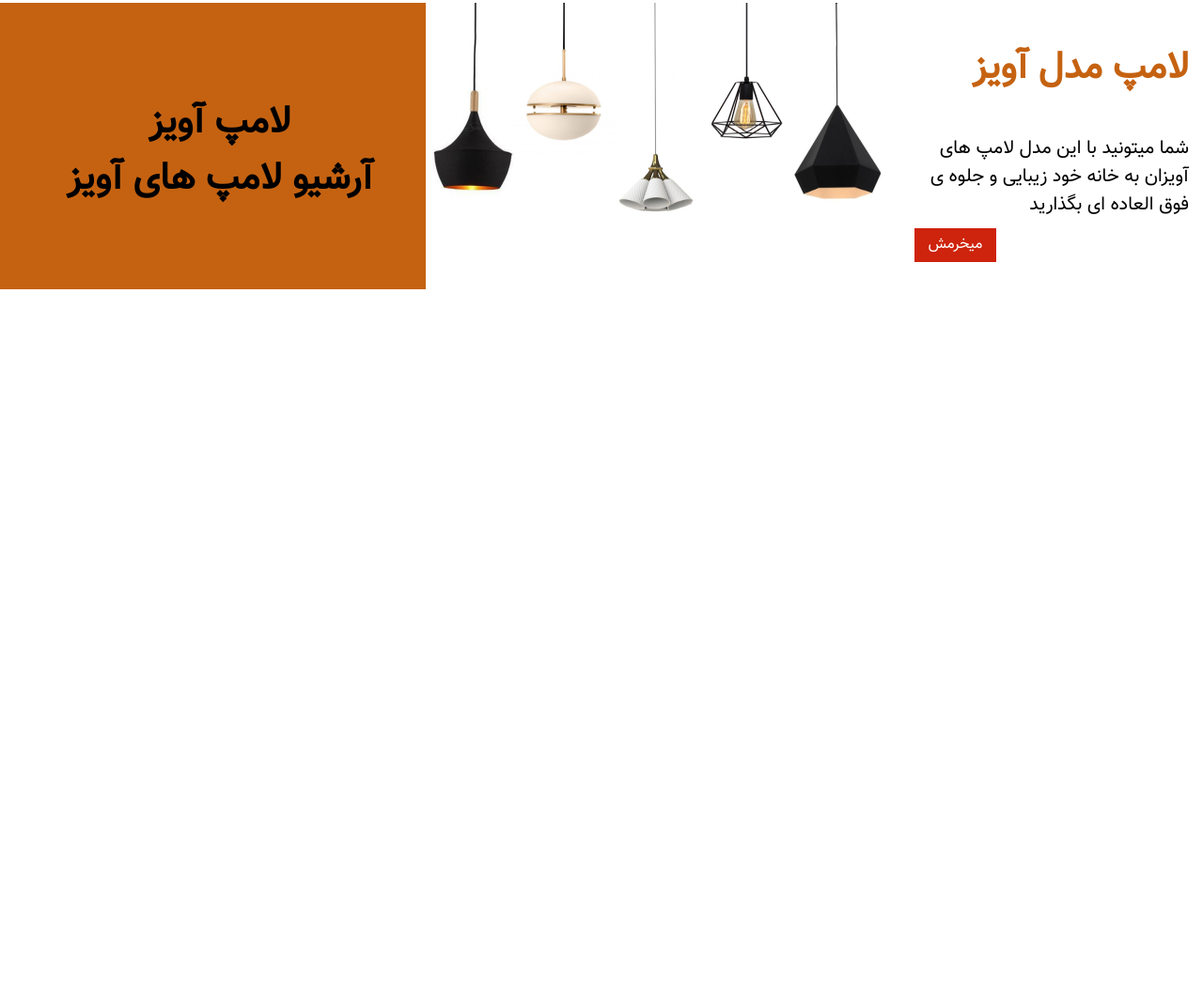
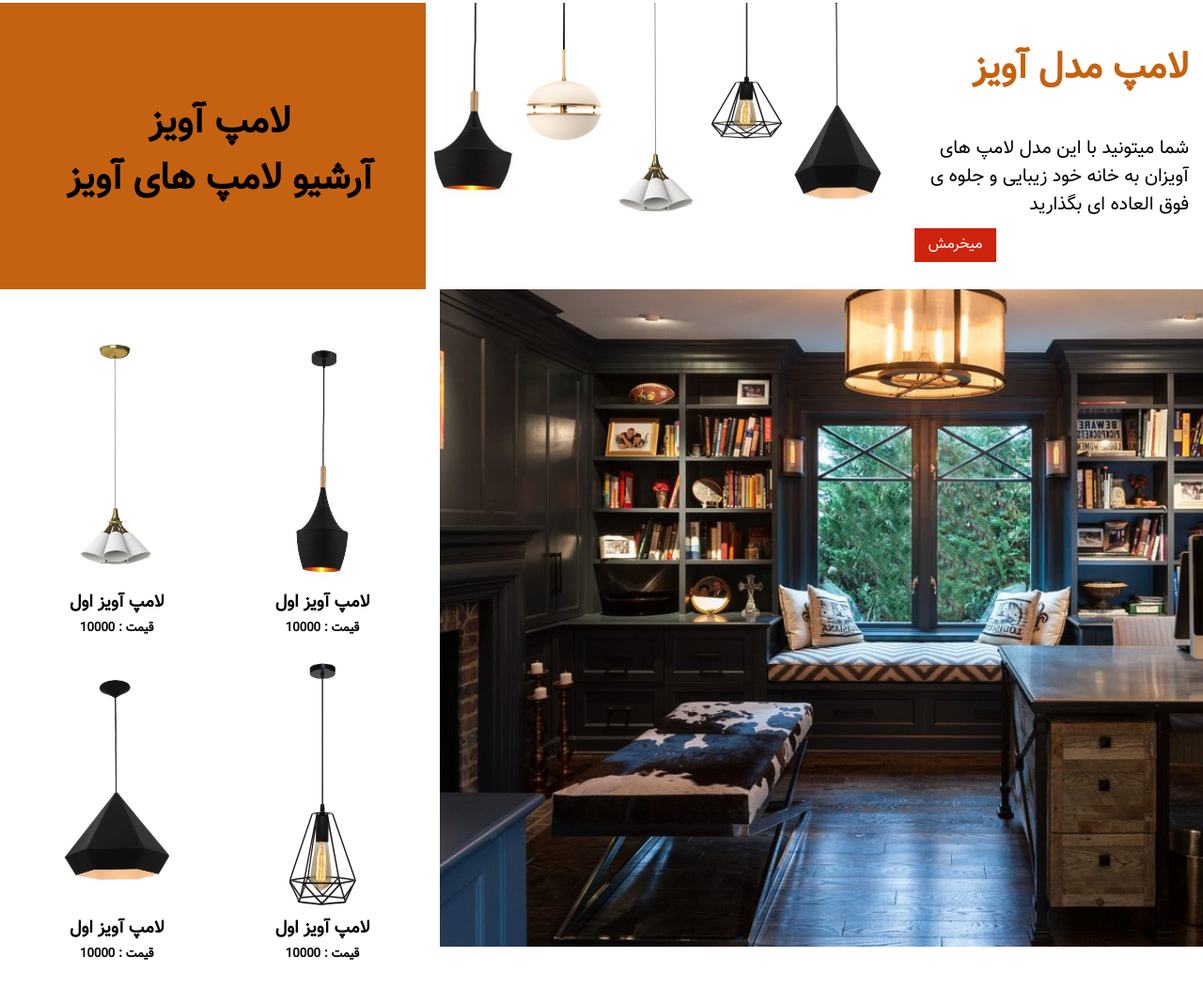
Before and after one commit to parsfront/web-project-9, a plain HTML site: page index.html in a window 1280 px wide. Shown: the part 967-2019 px from the top of the page at 94% size. Before the commit the page ends 1275 px from the top, so only its background shows below. Drawn offline with Linux system fonts and the light colour scheme; files whose address does not match are found by name.

Commit message:
hanging-lamp-two section

```diff
--- a/css/style.css
+++ b/css/style.css
@@ -177,8 +177,8 @@ header #slide .slider .slide-description h2 {
 #hanging-lamp .hanging-lamp .hanging-left {
     display: flex;
     align-items: center;
+    text-align: center;
     width: 35%;
-    text-align: center;
 }
 
 #hanging-lamp .hanging-lamp .hanging-left .desctiption-left {
@@ -194,3 +194,57 @@ header #slide .slider .slide-description h2 {
     font-size: 40px;
     margin-top: 20px;
 }
+
+/* hanging-lamp-two */
+
+#hanging-lamp-two {
+    width: 100%;
+    height: 700px;
+    position: relative;
+    display: flex;
+}
+
+#hanging-lamp-two .hanging-two-cover {
+    background-image: url("../images/hang.jpg");
+    background-size: cover;
+    position: absolute;
+    top: 0;
+    right: 0;
+    bottom: 0;
+    left: 36.6%;
+}
+
+#hanging-lamp-two .hanging-lamp-two {
+    display: flex;
+}
+
+#hanging-lamp-two .hanging-lamp-two .hang-two-right {
+    width: 65%;
+    height: 600px;
+}
+
+#hanging-lamp-two .hanging-lamp-two .hang-two-left {
+    width: 35%;
+    height: 600px;
+}
+
+#hanging-lamp-two .hanging-lamp-two .hang-two-left ul {
+    width: 100%;
+    display: flex;
+    flex-wrap: wrap;
+    text-align: center;
+}
+
+#hanging-lamp-two .hanging-lamp-two .hang-two-left ul li {
+    width: 50%;
+    margin-bottom: 30px;
+}
+
+#hanging-lamp-two .hanging-lamp-two .hang-two-left ul li img {
+    width: 200px;
+    height: 260px;
+}
+
+#hanging-lamp-two .hanging-lamp-two .hang-two-left ul li h3 {
+    margin: 10px;
+}
--- a/index.html
+++ b/index.html
@@ -74,6 +74,39 @@
         </div>
     </section>
 
+    <section id="hanging-lamp-two">
+        <div class="hanging-two-cover"></div>
+        <div class="container">
+            <div class="hanging-lamp-two">
+                <div class="hang-two-right"></div>
+                <div class="hang-two-left">
+                    <ul>
+                        <li>
+                            <img src="./images/l1.jpg" alt="">
+                            <h3>لامپ آویز اول</h3>
+                            <h5>قیمت : 10000</h5>
+                        </li>
+                        <li>
+                            <img src="./images/l2.jpg" alt="">
+                            <h3>لامپ آویز اول</h3>
+                            <h5>قیمت : 10000</h5>
+                        </li>
+                        <li>
+                            <img src="./images/l4.jpg" alt="">
+                            <h3>لامپ آویز اول</h3>
+                            <h5>قیمت : 10000</h5>
+                        </li>
+                        <li>
+                            <img src="./images/l5.jpg" alt="">
+                            <h3>لامپ آویز اول</h3>
+                            <h5>قیمت : 10000</h5>
+                        </li>
+                    </ul>
+                </div>
+            </div>
+        </div>
+    </section>
+
     <script src="./js/all.min.js"></script>
 </body>
 
```
